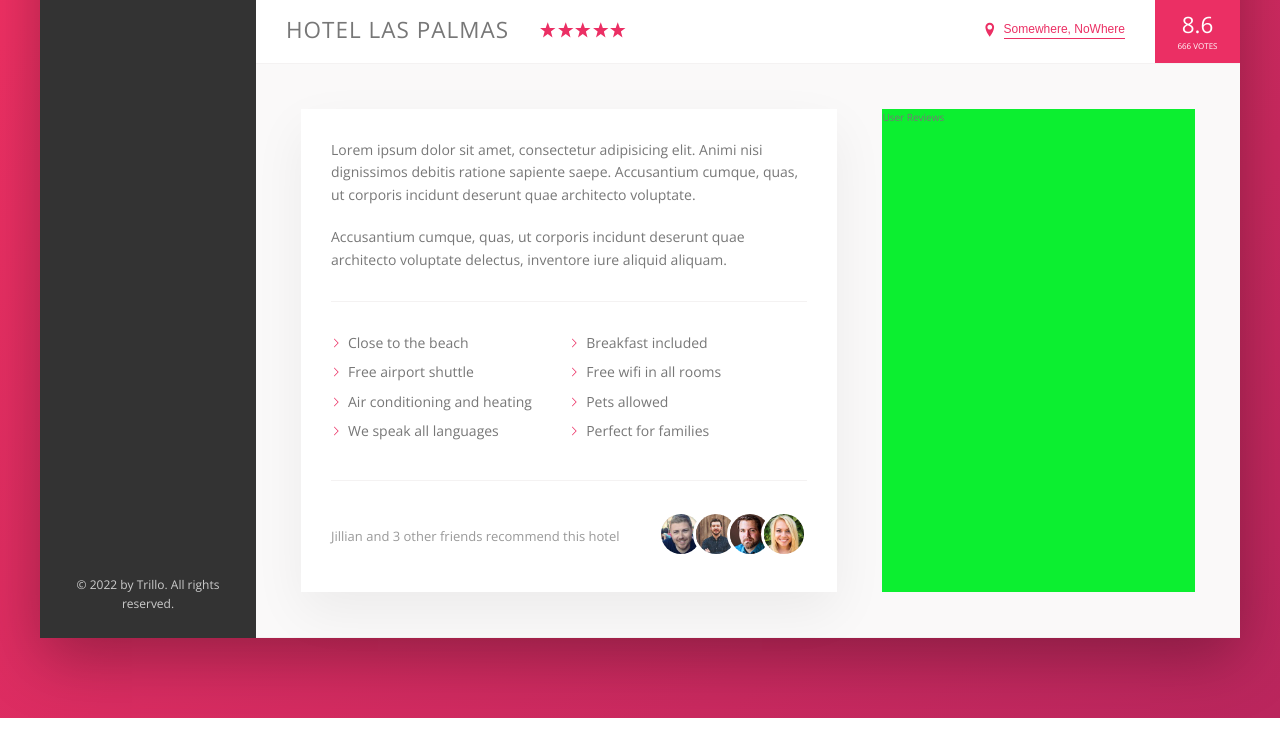
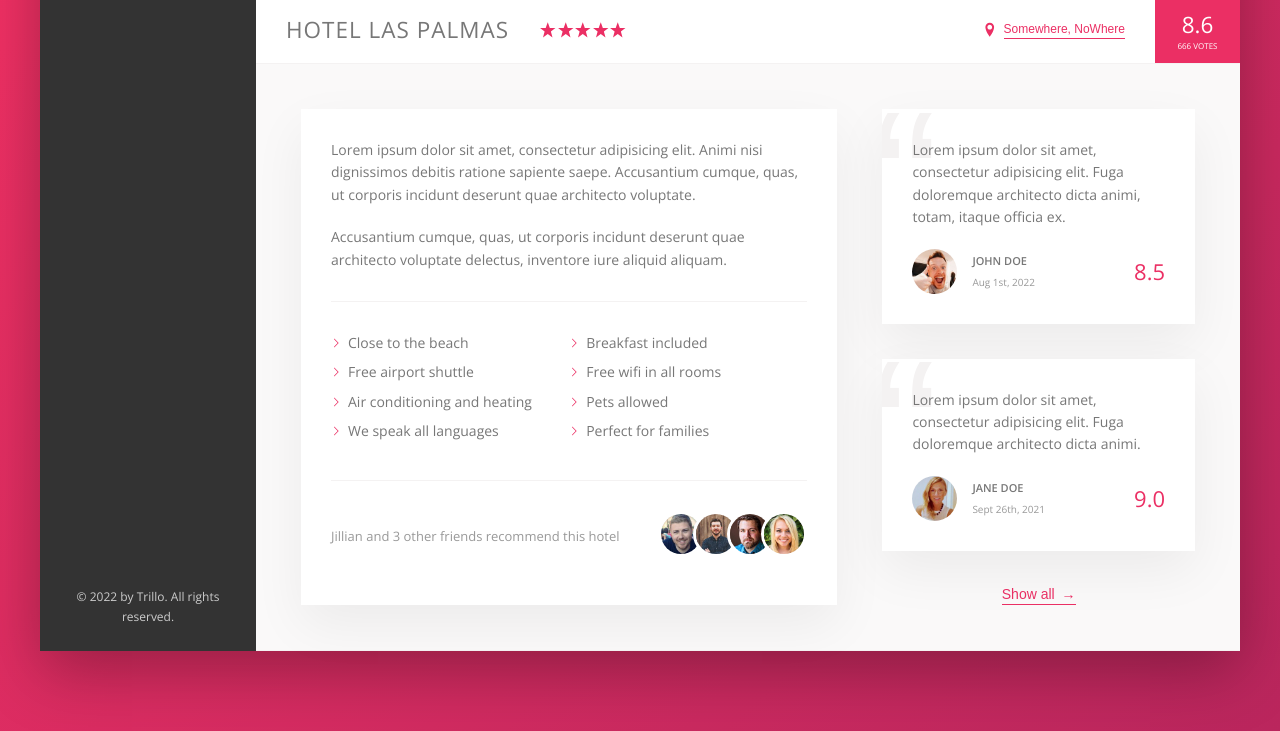
Before and after one commit to eXvimmer/advanced_css_and_sass_course, a website: page 02_trillo/index.html in a window 1280 px wide. Shown: the part 538-1269 px from the top of the page. Drawn offline with nearby package versions, Linux system fonts and the light colour scheme.

Commit message:
Trillo: build HTML and style the reviews section.

```diff
--- a/02_trillo/index.html
+++ b/02_trillo/index.html
@@ -195,7 +195,45 @@
                 </div>
               </div>
             </div>
-            <div class="user-reviews">User Reviews</div>
+            <div class="user-reviews">
+              <figure class="review">
+                <blockquote class="review__text">
+                  Lorem ipsum dolor sit amet, consectetur adipisicing elit. Fuga
+                  doloremque architecto dicta animi, totam, itaque officia ex.
+                </blockquote>
+                <figcaption class="review__user">
+                  <img
+                    src="img/user-1.jpg"
+                    alt="User 1"
+                    class="review__photo"
+                  />
+                  <div class="review__user-box">
+                    <p class="review__user-name">John Doe</p>
+                    <p class="review__user-date">Aug 1st, 2022</p>
+                  </div>
+                  <div class="review__rating">8.5</div>
+                </figcaption>
+              </figure>
+              <figure class="review">
+                <blockquote class="review__text">
+                  Lorem ipsum dolor sit amet, consectetur adipisicing elit. Fuga
+                  doloremque architecto dicta animi.
+                </blockquote>
+                <figcaption class="review__user">
+                  <img
+                    src="img/user-2.jpg"
+                    alt="User 2"
+                    class="review__photo"
+                  />
+                  <div class="review__user-box">
+                    <p class="review__user-name">Jane Doe</p>
+                    <p class="review__user-date">Sept 26th, 2021</p>
+                  </div>
+                  <div class="review__rating">9.0</div>
+                </figcaption>
+              </figure>
+              <button class="btn-inline">Show all <span>&rarr;</span></button>
+            </div>
           </div>
         </main>
       </div>
--- a/02_trillo/sass/_components.scss
+++ b/02_trillo/sass/_components.scss
@@ -251,6 +251,11 @@
   cursor: pointer;
   transition: all 0.2s;
 
+  span {
+    margin-left: 3px;
+    transition: margin-left 0.2s;
+  }
+
   &:focus {
     outline: none;
     animation: pulsate 1s infinite;
@@ -258,6 +263,10 @@
 
   &:hover {
     color: var(--color-grey-dark-1);
+
+    span {
+      margin-left: 8px;
+    }
   }
 }
 
@@ -341,3 +350,64 @@
     }
   }
 }
+
+.review {
+  background-color: #fff;
+  box-shadow: var(--shadow-light);
+  padding: 3rem;
+  margin-bottom: 3.5rem;
+  position: relative;
+  overflow: hidden;
+
+  &__text {
+    margin-bottom: 2rem;
+    z-index: 10;
+    position: relative;
+  }
+
+  &__user {
+    display: flex;
+    align-items: center;
+  }
+
+  &__photo {
+    height: 4.5rem;
+    width: 4.5rem;
+    border-radius: 50%;
+    margin-right: 1.5rem;
+  }
+
+  &__user-box {
+    margin-right: auto;
+  }
+
+  &__user-name {
+    font-size: 1.1rem;
+    font-weight: 600;
+    text-transform: uppercase;
+    margin-bottom: 0.4rem;
+  }
+
+  &__user-date {
+    font-size: 1rem;
+    color: var(--color-grey-dark-3);
+  }
+
+  &__rating {
+    color: var(--color-primary);
+    font-size: 2.2rem;
+    font-weight: 300;
+  }
+
+  &::before {
+    content: "\201C";
+    position: absolute;
+    top: -2.75rem;
+    left: -1rem;
+    font-size: 20rem;
+    font-family: sans-serif;
+    color: var(--color-grey-light-2);
+    line-height: 1;
+    z-index: 1;
+  }
+}
--- a/02_trillo/sass/_layout.scss
+++ b/02_trillo/sass/_layout.scss
@@ -34,6 +34,7 @@
 }
 
 .detail {
+  font-size: 1.4rem;
   display: flex;
   padding: 4.5rem;
   background-color: var(--color-grey-light-1);
@@ -41,7 +42,6 @@
 }
 
 .description {
-  font-size: 1.4rem;
   background-color: #fff;
   box-shadow: var(--shadow-light);
   padding: 3rem;
@@ -50,6 +50,8 @@
 }
 
 .user-reviews {
-  background-color: #0cef30;
   flex: 1;
+  display: flex;
+  flex-direction: column;
+  align-items: center;
 }
```
Also changed, not shown: 02_trillo/css/style.css, 1 other file.
